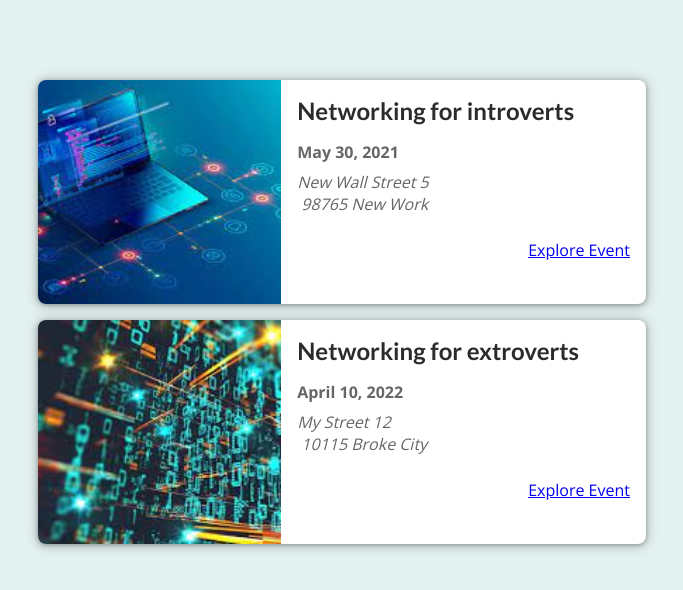
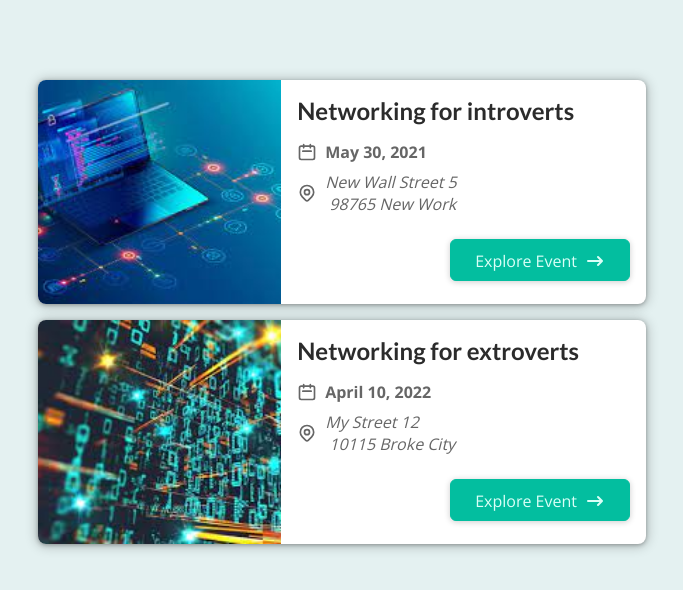
Before and after one commit to yseij/NextJSRoutingProject, a Next.js app: page / in a window 1280 px wide. Shown: the top 590 px of the page, without its empty margins (298-981 px from the left). Built offline with nearby package versions, Linux system fonts and the light colour scheme.

Commit message:
buttons en icons toevoegen

```diff
--- a/components/events/event-item.js
+++ b/components/events/event-item.js
@@ -1,5 +1,7 @@
-import Link from "next/link";
-
+import Button from "../ui/button";
+import DateIcon from "../icons/date-icon";
+import AddresIcon from "../icons/address-icon";
+import ArrowRightIcon from "../icons/arrow-right-icon";
 import classes from "./event-item.module.css";
 
 function EventItem(props) {
@@ -21,13 +23,20 @@
           <h2>{title}</h2>
         </div>
         <div className={classes.date}>
+          <DateIcon></DateIcon>
           <time>{humanReadableDate}</time>
         </div>
         <div className={classes.address}>
+          <AddresIcon></AddresIcon>
           <address>{formatterAddress}</address>
         </div>
         <div className={classes.actions}>
-          <Link href={exploreLink}>Explore Event</Link>
+          <Button link={exploreLink}>
+            <span>Explore Event</span>
+            <span className={classes.icon}>
+              <ArrowRightIcon></ArrowRightIcon>
+            </span>
+          </Button>
         </div>
       </div>
     </li>
--- /dev/null
+++ b/components/icons/address-icon.js
@@ -0,0 +1,25 @@
+function AddressIcon() {
+  return (
+    <svg
+      xmlns='http://www.w3.org/2000/svg'
+      fill='none'
+      viewBox='0 0 24 24'
+      stroke='currentColor'
+    >
+      <path
+        strokeLinecap='round'
+        strokeLinejoin='round'
+        strokeWidth={2}
+        d='M17.657 16.657L13.414 20.9a1.998 1.998 0 01-2.827 0l-4.244-4.243a8 8 0 1111.314 0z'
+      />
+      <path
+        strokeLinecap='round'
+        strokeLinejoin='round'
+        strokeWidth={2}
+        d='M15 11a3 3 0 11-6 0 3 3 0 016 0z'
+      />
+    </svg>
+  );
+}
+
+export default AddressIcon;
--- /dev/null
+++ b/components/icons/arrow-right-icon.js
@@ -0,0 +1,17 @@
+function ArrowRightIcon() {
+  return (
+    <svg
+      xmlns='http://www.w3.org/2000/svg'
+      viewBox='0 0 20 20'
+      fill='currentColor'
+    >
+      <path
+        fillRule='evenodd'
+        d='M12.293 5.293a1 1 0 011.414 0l4 4a1 1 0 010 1.414l-4 4a1 1 0 01-1.414-1.414L14.586 11H3a1 1 0 110-2h11.586l-2.293-2.293a1 1 0 010-1.414z'
+        clipRule='evenodd'
+      />
+    </svg>
+  );
+}
+
+export default ArrowRightIcon;
--- /dev/null
+++ b/components/icons/date-icon.js
@@ -0,0 +1,19 @@
+function DateIcon() {
+  return (
+    <svg
+      xmlns='http://www.w3.org/2000/svg'
+      fill='none'
+      viewBox='0 0 24 24'
+      stroke='currentColor'
+    >
+      <path
+        strokeLinecap='round'
+        strokeLinejoin='round'
+        strokeWidth={2}
+        d='M8 7V3m8 4V3m-9 8h10M5 21h14a2 2 0 002-2V7a2 2 0 00-2-2H5a2 2 0 00-2 2v12a2 2 0 002 2z'
+      />
+    </svg>
+  );
+}
+
+export default DateIcon;
--- /dev/null
+++ b/components/ui/button.js
@@ -0,0 +1,13 @@
+import Link from "next/link";
+
+import classes from "./button.module.css";
+
+function Button(props) {
+  return (
+    <Link href={props.link}>
+      <a className={classes.btn}>{props.children}</a>
+    </Link>
+  );
+}
+
+export default Button;
--- /dev/null
+++ b/components/ui/button.module.css
@@ -0,0 +1,18 @@
+.btn {
+  text-decoration: none;
+  cursor: pointer;
+  font: inherit;
+  background-color: #03be9f;
+  border: 1px solid #03be9f;
+  border-radius: 6px;
+  color: #dafff7;
+  padding: 0.5rem 1.5rem;
+  text-align: center;
+  box-shadow: 0 1px 6px rgba(0, 0, 0, 0.2);
+}
+
+.btn:hover,
+.btn:active {
+  background-color: #02afa1;
+  border-color: #02afa1;
+}
```
